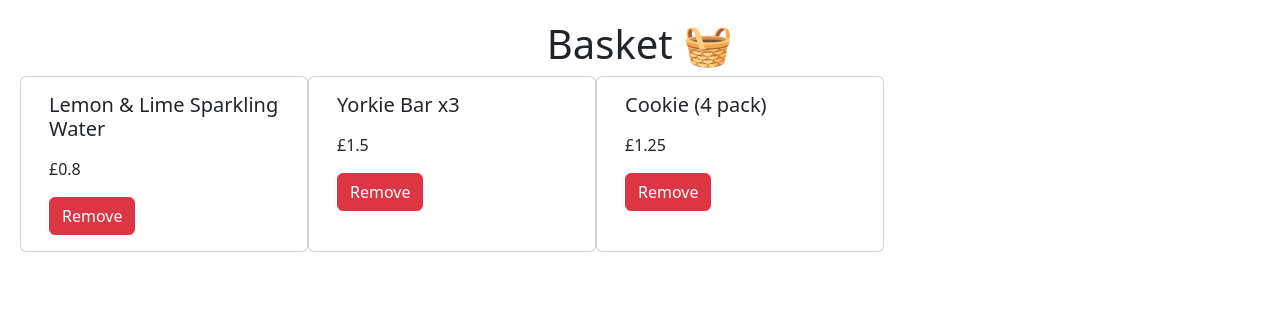
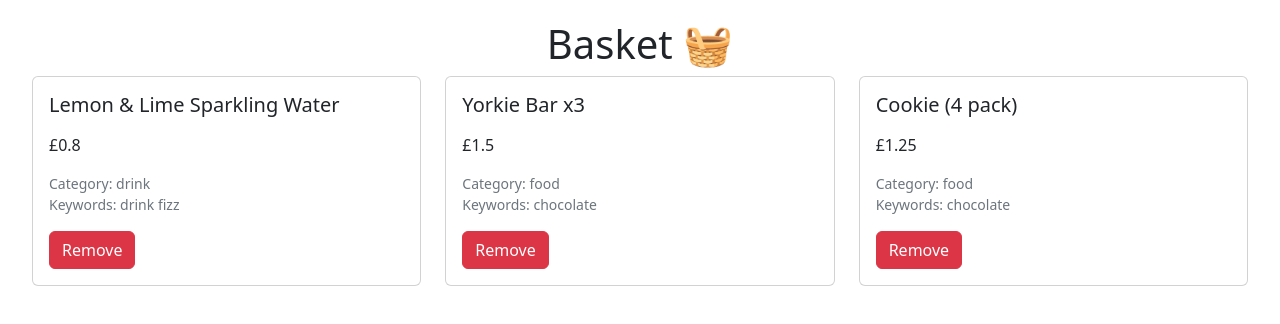
Before and after one commit to richardwilsonshu/react-test, a React (Create React App) app in the folder my-app/: page / in a window 1280 px wide. Shown: the top 324 px of the page. Built offline with nearby package versions, Linux system fonts and the light colour scheme.

Commit message:
checkpoint

```diff
--- a/my-app/src/components/ProductDisplay.tsx
+++ b/my-app/src/components/ProductDisplay.tsx
@@ -1,4 +1,4 @@
-import { Button, Card } from "react-bootstrap";
+import { Button, Card, Col } from "react-bootstrap";
 import { IProduct } from "../class/IProduct";
 
 export type ProductDisplayProps = {
@@ -8,22 +8,20 @@
 
 export const ProductDisplay = ({product, onRemove}: ProductDisplayProps) => {
     return (
-
-        <Card style={{ width: '18rem' }}>
+        <Col>
+            {/* <Card style={{ width: '18rem' }}> */}
+            <Card>
                 {/* <Card.Img variant="top" src="holder.js/100px180" /> */}
                 <Card.Body>
                     <Card.Title>{product.name}</Card.Title>
                     <Card.Text>{product.description}</Card.Text>
                     <Card.Text>£{product.price}</Card.Text>
-                <Button variant="danger" onClick={onRemove}>Remove</Button>
+                    <p className="m-0 p-0 small text-muted">Category: {product.category}</p>
+                    <p className="m-0 p-0 small text-muted">Keywords: {product.keywords}</p>
+                    <Button className="mt-3" variant="danger" onClick={onRemove}>Remove</Button>
                 </Card.Body>
             </Card>
-
-        // <div style={{"padding": "10px", "backgroundColor": "lightyellow", "maxWidth": "400px"}}>
-        //     <h3>{product.name}</h3>
-        //     <p>{product.description}</p>
-        //     <p>£{product.price}</p>
-        // </div>
+        </Col>
     );
 }
 
```
Lines whose indentation alone changed are shown as unchanged.
